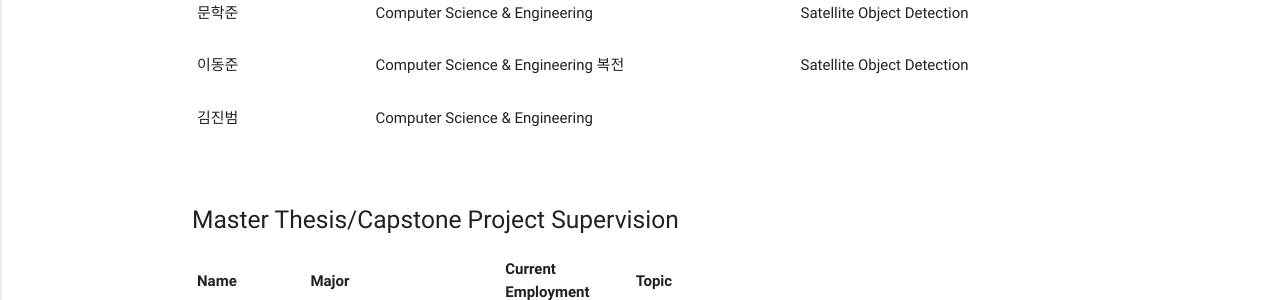
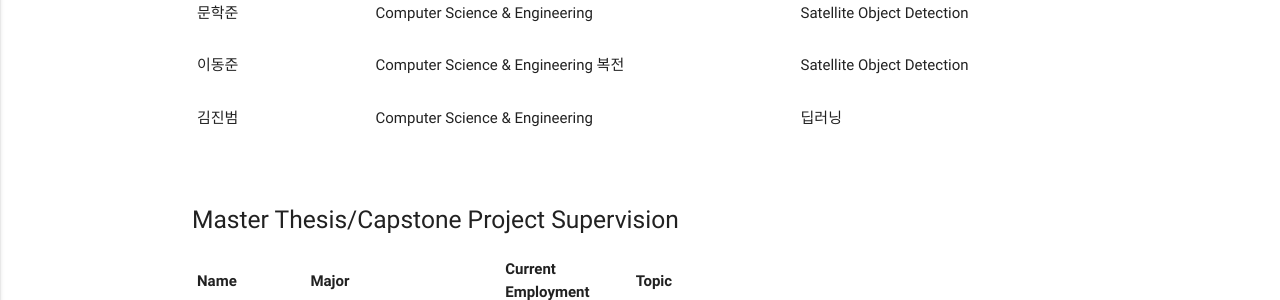
Before and after one commit to Yurim990507/DASH-Lab.github.io, a Jekyll site: the page built from example3.md, in a window 1280 px wide and 900 px high, scrolled down 3692 px. Shown: the part 151-451 px from the top of the window. Built offline with Jekyll 4.4.1, drawn with Linux system fonts in a browser that asks for light colours.

Commit message:
Update example3.md

```diff
--- a/example3.md
+++ b/example3.md
@@ -233,7 +233,7 @@ permalink: /Members/
                  <tr>
                   <td>김진범</td>
                   <td>Computer Science & Engineering</td>
-                  <td></td>
+                  <td>딥러닝</td>
                 </tr>
               </tbody>
             </table>
```
